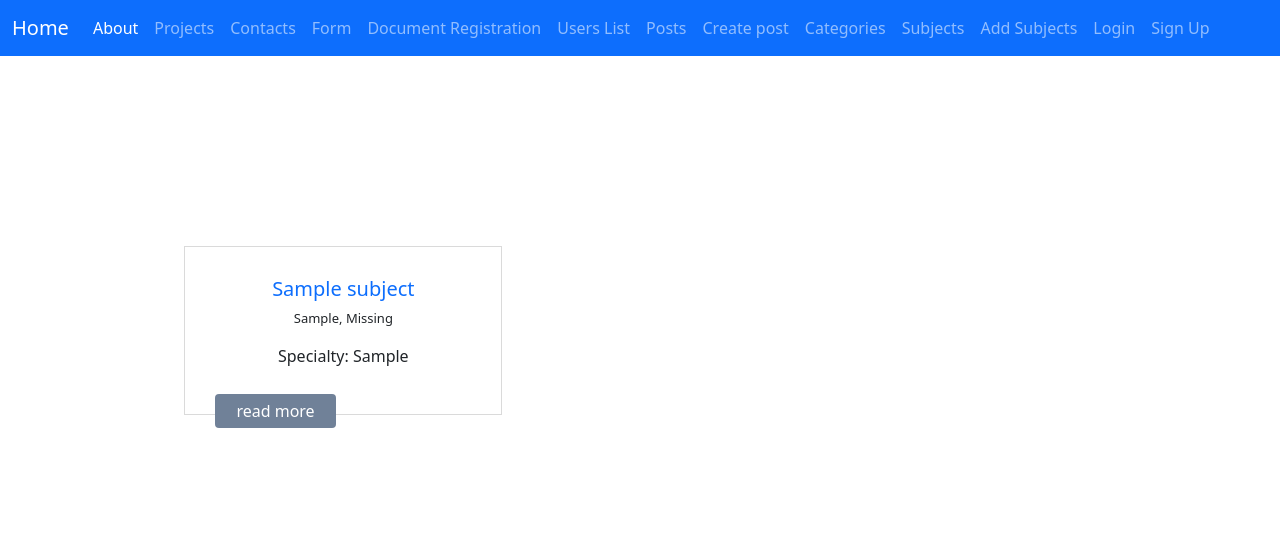
After one commit to MrDisney/lab_web, a Flask app: page /subject/ in a window 1280 px wide. The commit adds this page. Shown: the top 547 px of the page. Run offline with Flask 2, Linux system fonts and the light colour scheme; tables that the repository leaves empty hold one stand-in row (values such as "Sample post"); parts of the project's set-up code (start-up, migrations or seed data) failed here and were passed over; some libraries are stand-ins or nearby versions.

Commit message:
api for subject

```diff
--- a/app/__init__.py
+++ b/app/__init__.py
@@ -35,7 +35,13 @@ def create_app(config_name='default'):
         from .posts import post_blueprint
         app.register_blueprint(post_blueprint, url_prefix='/post')
 
+        from .subjects import sub_blueprint
+        app.register_blueprint(sub_blueprint, url_prefix='/subject')
+
         from .api import api_blueprint
         app.register_blueprint(api_blueprint, url_prefix='/api')
 
+        from .exm import api_exz_blueprint
+        app.register_blueprint(api_exz_blueprint, url_prefix='/api/pavlyshyn')
+
         return app
--- /dev/null
+++ b/app/exm/__init__.py
@@ -0,0 +1,5 @@
+from flask import Blueprint
+
+api_exz_blueprint = Blueprint('exz', __name__, )
+
+from . import views
--- /dev/null
+++ b/app/static/css/style2.css
@@ -0,0 +1,156 @@
+.wrapper__create {
+    width: 400px;
+
+    margin: 0 auto;
+}
+
+.create__form {
+    margin-top: 30px;
+}
+
+
+.cta-100 {
+  margin-top: 100px;
+  padding-left: 8%;
+  padding-top: 7%;
+}
+.col-md-4{
+    padding-bottom:20px;
+}
+
+.white {
+  color: #fff !important;
+}
+.mt{float: left;margin-top: -20px;padding-top: 20px;}
+.bg-blue-ui {
+  background-color: #708198 !important;
+}
+figure img{width:300px;}
+
+#blogCarousel {
+  padding-bottom: 100px;
+}
+
+.blog .carousel-indicators {
+  left: 0;
+  top: -50px;
+  height: 50%;
+}
+
+
+/* The colour of the indicators */
+
+.blog .carousel-indicators li {
+  background: #708198;
+  border-radius: 50%;
+  width: 8px;
+  height: 8px;
+}
+
+.blog .carousel-indicators .active {
+  background: #0fc9af;
+}
+
+
+
+
+.item-carousel-blog-block {
+  outline: medium none;
+  padding: 15px;
+}
+
+.item-box-blog {
+  border: 1px solid #dadada;
+  text-align: center;
+  z-index: 4;
+  padding: 20px;
+}
+
+.item-box-blog-image {
+  position: relative;
+}
+
+.item-box-blog-image figure img {
+  width: 100%;
+  height: auto;
+}
+
+.item-box-blog-date {
+  position: absolute;
+  z-index: 5;
+  padding: 4px 20px;
+  top: -20px;
+  right: 8px;
+  background-color: #41cb52;
+}
+
+.item-box-blog-date span {
+  color: #fff;
+  display: block;
+  text-align: center;
+  line-height: 1.2;
+}
+
+.item-box-blog-date span.mon {
+  font-size: 18px;
+}
+
+.item-box-blog-date span.day {
+  font-size: 16px;
+}
+
+.item-box-blog-body {
+  padding: 10px;
+}
+
+.item-heading-blog a h5 {
+  margin: 0;
+  line-height: 1;
+  text-decoration:none;
+  transition: color 0.3s;
+}
+
+.item-box-blog-heading a {
+    text-decoration: none;
+}
+
+.item-box-blog-data p {
+  font-size: 13px;
+}
+
+.item-box-blog-data p i {
+  font-size: 12px;
+}
+
+.item-box-blog-text {
+  max-height: 100px;
+  overflow: hidden;
+}
+
+.mt-10 {
+  float: left;
+  margin-top: -10px;
+  padding-top: 10px;
+}
+
+.btn.bg-blue-ui.white.read {
+  cursor: pointer;
+  padding: 4px 20px;
+  float: left;
+  margin-top: 10px;
+}
+
+.btn.bg-blue-ui.white.read:hover {
+  box-shadow: 0px 5px 15px inset #4d5f77;
+}
+
+.block__detail {
+    width: 400px;
+    margin: 0 auto;
+}
+
+.wrapper__content {
+    margin-top: 30px;
+    border: 1px solid black;
+    text-align: center;
+}
--- /dev/null
+++ b/app/subjects/__init__.py
@@ -0,0 +1,5 @@
+from flask import Blueprint
+
+sub_blueprint = Blueprint('sub', __name__, template_folder="templates/subjects")
+
+from . import views
--- /dev/null
+++ b/app/subjects/templates/subjects/subjects.html
@@ -0,0 +1,60 @@
+{% from "_render_field.html" import render_field %}
+{% extends 'main.html' %}
+
+{% block content %}
+
+<link rel="stylesheet" type="text/css" href="{{ url_for('static',filename='css/style2.css') }}">
+
+<div class="container cta-100 ">
+    <div class="container">
+        <div class="row blog">
+            <div class="col-md-12">
+                <div id="blogCarousel" class="carousel slide container-blog" data-ride="carousel">
+
+                    <!-- Carousel items -->
+                    <div class="carousel-inner">
+                        <div class="carousel-item active">
+                            <div class="row">
+                                {% for subject in subjects %}
+                                <div class="col-md-4">
+                                    <div class="item-box-blog">
+                                        <div class="item-box-blog-body">
+                                            <!--Heading-->
+                                            <div class="item-box-blog-heading">
+                                                <a href="{{ url_for('sub.detail', id=subject.id) }}" tabindex="0">
+                                                    <h5>{{ subject.name_subject }}</h5>
+                                                </a>
+                                            </div>
+                                            <!--Data-->
+                                            <div class="item-box-blog-data" style="padding: px 15px;">
+                                                <p><i class="fa fa-user-o"></i> {{ subject.teacher }}, <i class="fa fa-comments-o"></i>
+                                                    {{ subject.control.value }}</p>
+                                            </div>
+                                            <!--Text-->
+                                            <div class="item-box-blog-text">
+                                                <p>Specialty: {{ subject.specialty }}</p>
+
+                                            </div>
+                                            <div class="mt"><a href="{{ url_for('sub.detail', id=subject.id) }}" tabindex="0" class="btn bg-blue-ui white read">read
+                                                more</a></div>
+                                            <!--Read More Button-->
+                                        </div>
+                                    </div>
+                                </div>
+                                {% endfor %}
+
+                        </div>
+                    </div>
+                    <!--.row-->
+                </div>
+
+            </div>
+            <!--.carousel-inner-->
+        </div>
+        <!--.Carousel-->
+    </div>
+</div>
+</div>
+</div>
+
+{% endblock %}
--- /dev/null
+++ b/app/subjects/templates/subjects/subjects_update.html
@@ -0,0 +1,6 @@
+{% from "_render_field.html" import render_field %}
+{% extends 'main.html' %}
+
+{% block content %}
+<h1>asdasdasasd</h1>
+{% endblock %}
--- /dev/null
+++ b/app/subjects/views.py
@@ -0,0 +1,71 @@
+from flask import render_template, redirect, url_for
+from .forms import CreateSubjectForm
+from . import sub_blueprint
+from .models import Subject
+from .. import db
+
+
+@sub_blueprint.route('/', methods=['GET', 'POST'])
+def subjects():
+    subject = Subject.query.order_by(Subject.id.desc())
+    return render_template('subjects.html', subjects=subject)
+
+
+@sub_blueprint.route('/detail/<int:id>', methods=['GET', 'POST'])
+def detail(id):
+    subject = Subject.query.get_or_404(id)
+    return render_template('detail_sub.html', subject=subject)
+
+
+@sub_blueprint.route('/delete/<int:id>', methods=['GET', 'POST'])
+def delete(id):
+    subject = Subject.query.get_or_404(id)
+
+    db.session.delete(subject)
+    db.session.commit()
+
+    return redirect(url_for('.subjects'))
+
+
+@sub_blueprint.route('/create', methods=['GET', 'POST'])
+def subject_create():
+    form = CreateSubjectForm()
+    if form.validate_on_submit():
+        subject = Subject(name_subject=form.name_subject.data, teacher=form.teacher.data, specialty=form.specialty.data,
+                          semester=form.semester.data, type_occupation=form.type_occupation.data,
+                          control=form.control.data)
+
+        db.session.add(subject)
+        db.session.commit()
+        return redirect(url_for('sub.subjects'))
+
+    return render_template('subject_create.html', form=form)
+
+
+@sub_blueprint.route('/update/<int:id>', methods=['GET', 'POST'])
+def update(id):
+    subject = Subject.query.get_or_404(id)
+
+    form = CreateSubjectForm()
+
+    if form.validate_on_submit():
+        subject.name_subject = form.name_subject.data
+        subject.teacher = form.teacher.data
+        subject.specialty = form.specialty.data
+        subject.semester = form.semester.data
+        subject.type_occupation = form.type_occupation.data
+        subject.control = subject.control.data
+
+        db.session.add(subject)
+        db.session.commit()
+
+        return redirect(url_for('.detail', id=id))
+
+    form.name_subject.data = subject.name_subject
+    form.teacher.data = subject.teacher
+    form.specialty.data = subject.specialty
+    form.semester.data = subject.semester
+    form.type_occupation.data = subject.type_occupation
+    subject.control.data = subject.control
+
+    return render_template('update.html', form=form)
--- a/app/templates/navbar.html
+++ b/app/templates/navbar.html
@@ -34,6 +34,12 @@
                 <li class="nav-item">
                     <a class="nav-link" href="{{ url_for('post.category_crud') }}">Categories</a>
                 </li>
+                <li class="nav-item">
+                    <a class="nav-link" href="{{ url_for('sub.subjects') }}">Subjects</a>
+                </li>
+                <li class="nav-item">
+                    <a class="nav-link" href="{{ url_for('sub.subject_create') }}">Add Subjects</a>
+                </li>
                 {% if current_user.is_authenticated %}
                 <li class="nav-item">
                     <a class="nav-link" href="{{ url_for('auth.account') }}">Account</a>
--- /dev/null
+++ b/runtime.txt
@@ -0,0 +1 @@
+python-3.10.0
```
Also changed, not shown: app/exm/views.py (added, +110 -0 lines), app/subjects/forms.py (added, +18 -0 lines), app/subjects/models.py (added, +25 -0 lines), app/subjects/templates/subjects/detail_sub.html (added, +45 -0 lines), app/subjects/templates/subjects/subject_create.html (added, +38 -0 lines), app/subjects/templates/subjects/update.html (added, +38 -0 lines), config.py (+44 -1 lines), migrations/versions/e8024913cc6e_.py (added, +37 -0 lines), site.db, 1 other file.
